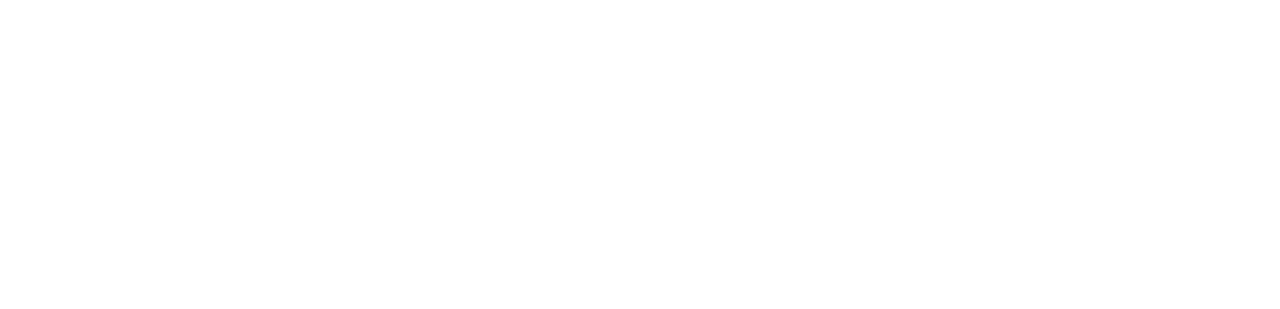
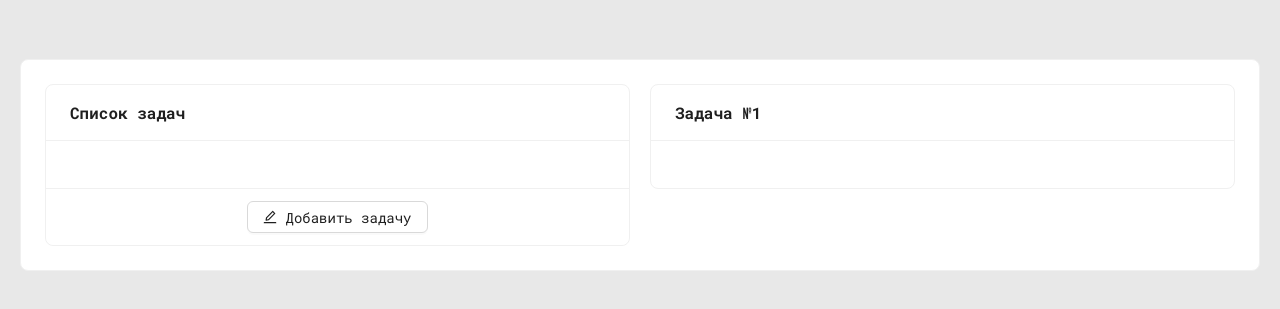
Before and after one commit to spmoska/infinity-task-list, a React (Create React App) app: page / in a window 1280 px wide. Shown: the part 235-544 px from the top of the page. Built offline with nearby package versions, Linux system fonts and the light colour scheme.

Commit message:
create task modal and store

```diff
--- a/package.json
+++ b/package.json
@@ -3,6 +3,7 @@
   "version": "0.1.0",
   "private": true,
   "dependencies": {
+    "@ant-design/icons": "^5.1.4",
     "@testing-library/jest-dom": "^5.16.5",
     "@testing-library/react": "^13.4.0",
     "@testing-library/user-event": "^13.5.0",
@@ -10,6 +11,7 @@
     "@types/node": "^16.18.36",
     "@types/react": "^18.2.13",
     "@types/react-dom": "^18.2.6",
+    "antd": "^5.6.2",
     "mobx": "^6.9.0",
     "react": "^18.2.0",
     "react-dom": "^18.2.0",
--- a/public/index.html
+++ b/public/index.html
@@ -5,12 +5,14 @@
     <link rel="icon" href="%PUBLIC_URL%/favicon.ico" />
     <link rel="preconnect" href="https://fonts.googleapis.com">
     <link rel="preconnect" href="https://fonts.gstatic.com" crossorigin>
-    <link href="https://fonts.googleapis.com/css2?family=Montserrat:wght@400;600&display=swap" rel="stylesheet">
+    <link href="https://fonts.googleapis.com/css2?family=Roboto+Mono:wght@400;500;700&display=swap" rel="stylesheet">
     <meta name="viewport" content="width=device-width, initial-scale=1" />
     <meta name="theme-color" content="#000000" />
     <title>Task list</title>
 </head>
     <body>
-        <div id="root"></div>
+        <div id="wrapper">
+            <div class="container" id="root"></div>
+        </div>
     </body>
 </html>
--- a/src/App.tsx
+++ b/src/App.tsx
@@ -1,9 +1,42 @@
-import React from 'react';
+import React, {useState} from 'react';
+import {Button, Card, Col, Row} from "antd";
+import {EditOutlined} from "@ant-design/icons";
+import TaskModal from "./components/TaskModal/TaskModal";
+
 
 function App() {
+    const [createModalOpen, setCreateModalOpen] = useState<boolean>(false);
+    const [loading, setLoading] = useState<boolean>(false);
+
+    const createNewTask = () => {
+
+    }
+
     return (
-        <div className="App">
-        </div>
+        <>
+            <Card style={{width: '100%', maxHeight: '80vh', margin: '20px'}}>
+                <Row gutter={[20, 20]}>
+                    <Col xs={24} lg={12}>
+                        <Card title='Список задач' actions={[
+                            <Button
+                            onClick={() => setCreateModalOpen(true)}
+                            icon={<EditOutlined/>}>Добавить задачу</Button>
+                        ]}></Card>
+                    </Col>
+                    <Col xs={24} lg={12}>
+                        <Card title='Задача №1'>
+                        </Card>
+                    </Col>
+                </Row>
+            </Card>
+
+            <TaskModal
+                open={createModalOpen}
+                loading={loading}
+                onCancel={() => setCreateModalOpen(false)}
+                onFinish={createNewTask}
+            />
+        </>
     );
 }
 
--- /dev/null
+++ b/src/components/TaskModal/ITaskModalProps.ts
@@ -0,0 +1,9 @@
+import {ITaskForm} from "../../type/task";
+
+export interface ITaskModalProps {
+    open: boolean,
+    loading: boolean,
+    onCancel: () => void,
+    onFinish: () => void,
+    initialValues?: ITaskForm
+}
--- /dev/null
+++ b/src/components/TaskModal/TaskModal.tsx
@@ -0,0 +1,64 @@
+import React, {FC, useEffect, useState} from 'react';
+import {Button, Form, Input, Modal, Select} from "antd";
+import {ITaskModalProps} from "./ITaskModalProps";
+import tasks from "../../store/Tasks";
+
+const requiredFormItem = {
+    required: true,
+    message: ''
+}
+
+const {TextArea} = Input;
+
+interface IOption {
+    value: number,
+    label: string
+}
+
+const TaskModal: FC<ITaskModalProps> = ({open, onCancel, initialValues, onFinish, loading}) => {
+    const [options, setOptions] = useState<IOption[]>();
+
+    useEffect(() => {
+        setOptions(tasks.tasks.map(task => {
+            return {
+                value: task.id,
+                label: task.name
+            }
+        }))
+    }, [])
+
+    return (
+        <Modal
+            destroyOnClose
+            title={initialValues ? initialValues.name : 'Новая задача'}
+            open={open}
+            onCancel={onCancel}
+            footer={null}
+            width={800}
+        >
+            <Form labelCol={{span: 8}} wrapperCol={{span: 16}} labelAlign='left' onFinish={onFinish} initialValues={initialValues}>
+                <Form.Item name='name' label='Наименование' rules={[requiredFormItem]}>
+                    <Input placeholder='Название задачи'/>
+                </Form.Item>
+                <Form.Item name='description' label='Описание'>
+                    <TextArea placeholder='Описание задачи'/>
+                </Form.Item>
+                <Form.Item name='parentTask' label='Задача верхнего уровня'>
+                    <Select
+                        showSearch
+                        placeholder="Задача верхнего уровня"
+                        filterOption={(input, option) =>
+                            (option?.label ?? '').toLowerCase().includes(input.toLowerCase())
+                        }
+                        options={options}
+                    />
+                </Form.Item>
+                <Form.Item style={{display: 'flex', justifyContent: 'right'}}>
+                    <Button htmlType='submit' type='primary' loading={loading}>{initialValues ? 'Редактировать' : 'Добавить'}</Button>
+                </Form.Item>
+            </Form>
+        </Modal>
+    );
+};
+
+export default TaskModal;
--- a/src/index.scss
+++ b/src/index.scss
@@ -1,4 +1,24 @@
 * {
     margin: 0;
-    font-family: 'Montserrat', sans-serif;
+    font-family: 'Roboto Mono', monospace;
 }
+
+html, body {
+    width: 100%;
+    height: 100%;
+}
+
+#wrapper {
+    min-height: 100vh;
+    overflow: hidden;
+    background-color: #e8e8e8;
+}
+
+.container {
+    position: relative;
+    display: flex;
+    align-items: center;
+    max-width: 1290px;
+    height: 100vh;
+    margin: 0 auto;
+}
--- /dev/null
+++ b/src/store/Tasks.ts
@@ -0,0 +1,18 @@
+import {makeAutoObservable} from "mobx";
+import {ITask, ITaskForm} from "../type/task";
+
+class Tasks {
+    constructor() {
+        makeAutoObservable(this);
+    };
+
+    tasks: ITask[] = [] as ITask[];
+    setTasks = (data: ITask[]) => this.tasks = data;
+
+    addTask = async (data: ITaskForm) => {
+
+    }
+}
+
+// eslint-disable-next-line
+export default new Tasks()
--- /dev/null
+++ b/src/type/task.ts
@@ -0,0 +1,12 @@
+export interface ITask {
+    id: number,
+    name: string,
+    description: string,
+    children?: ITask[]
+}
+
+export interface ITaskForm {
+    name: string,
+    description?: string,
+    parentTask?: number
+}
```
Also changed, not shown: 1 other file (tests, documents, lock files or other folders).
